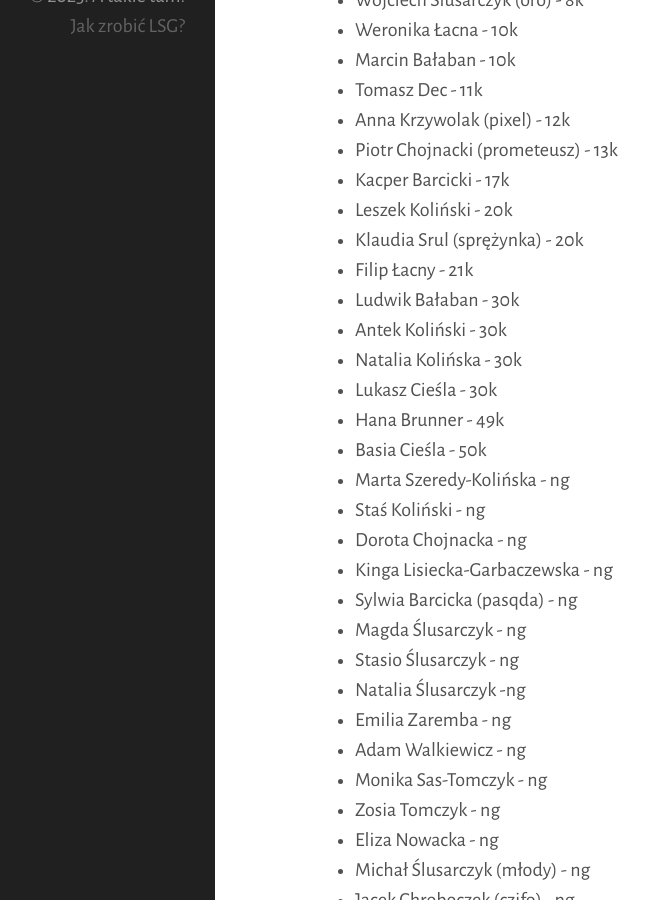
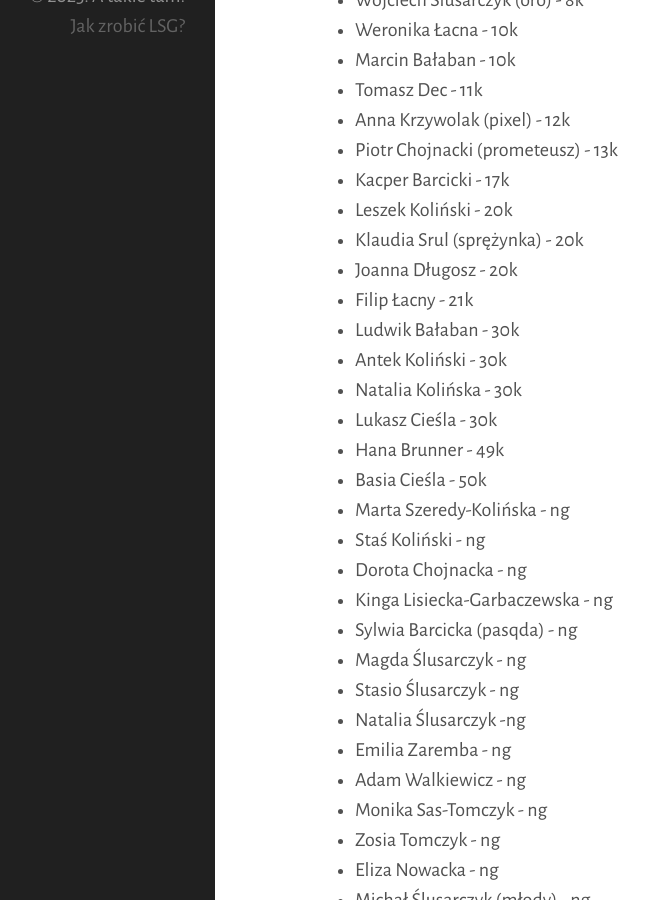
Before and after one commit to tasuki/lsg, a Jekyll site: the page built from zarejestrowani.md, in a window 1280 px wide and 900 px high, scrolled down 905 px. Shown: the whole window, without its empty margins (145-793 px from the left). Built offline with Jekyll 4.4.1, drawn with Linux system fonts in a browser that asks for light colours.

Commit message:
Update zarejestrowani.md

```diff
--- a/zarejestrowani.md
+++ b/zarejestrowani.md
@@ -40,6 +40,7 @@ Zarejestrowani uczestnicy, mniej więcej według stopnia:
 - Kacper Barcicki - 17k
 - Leszek Koliński - 20k
 - Klaudia Srul (sprężynka) - 20k
+- Joanna Długosz - 20k
 - Filip Łacny - 21k
 - Ludwik Bałaban - 30k
 - Antek Koliński - 30k
```
